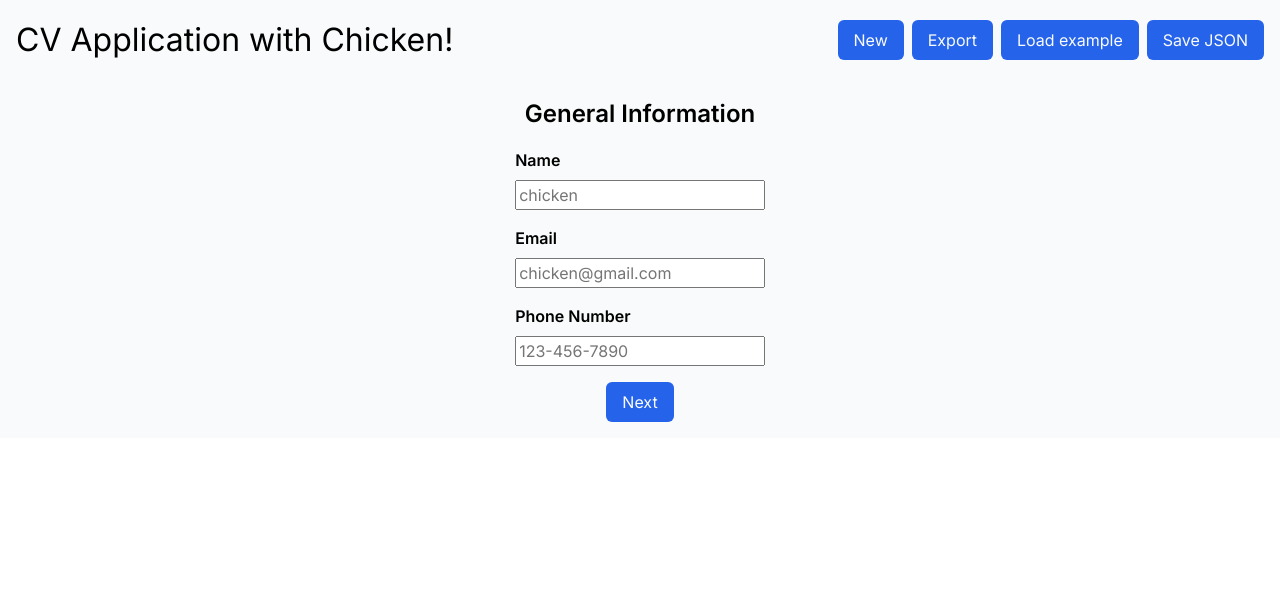
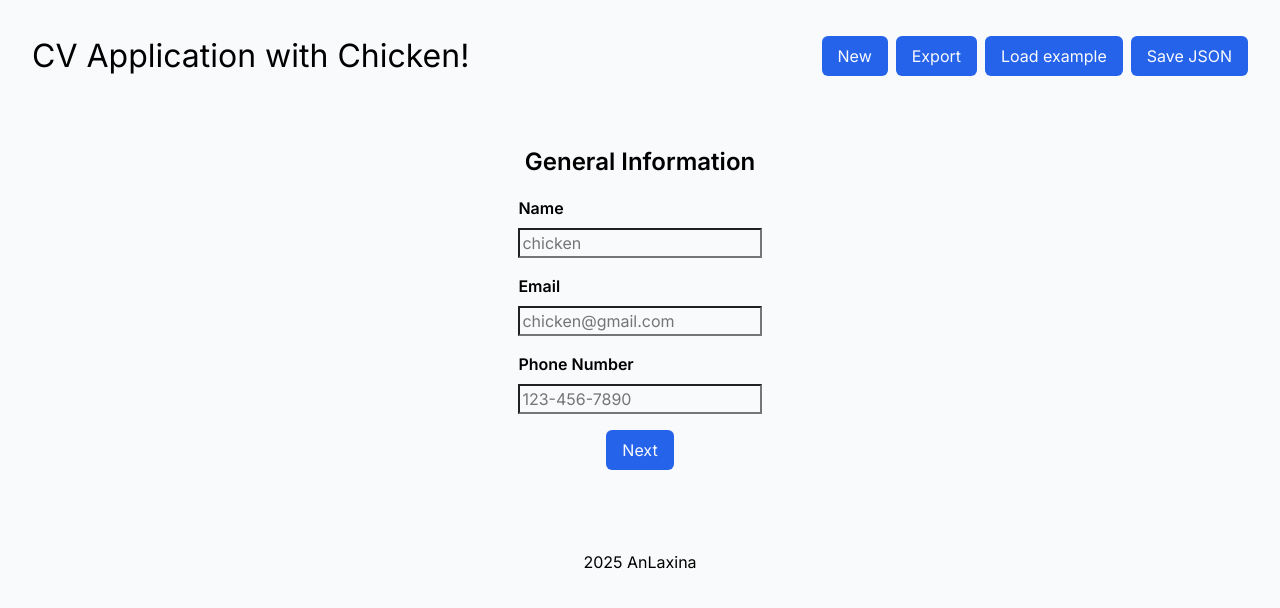
Before and after one commit to AnLaxina/cv-application, a React (Vite) app: page / in a window 1280 px wide. Shown: the top 608 px of the page. Built offline with nearby package versions, Linux system fonts and the light colour scheme.

Commit message:
feat(footer): add footer and layout change

```diff
--- a/src/App.jsx
+++ b/src/App.jsx
@@ -5,7 +5,10 @@ function App() {
     return (
         <>
             <Header title="CV Application with Chicken!" showExtraOptions={true}/>
-            <Form />
+            <Form/>
+            <footer>
+                <p>2025 AnLaxina</p>
+            </footer>
         </>
     );
 }
--- /dev/null
+++ b/src/styles/main.css
@@ -0,0 +1,18 @@
+#root {
+    display: flex;
+    flex-direction: column;
+    padding: var(--padding-medium);
+    gap: var(--margin-large);
+}
+
+* {
+    background-color: var(--background);
+}
+
+footer {
+    display: flex;
+    padding: var(--padding-medium);
+    font-size: var(--body-text);
+    font-weight: var(--heading-weight);
+    justify-content: center;
+}
```
Also changed, not shown: src/main.jsx (+6 -5 lines).
